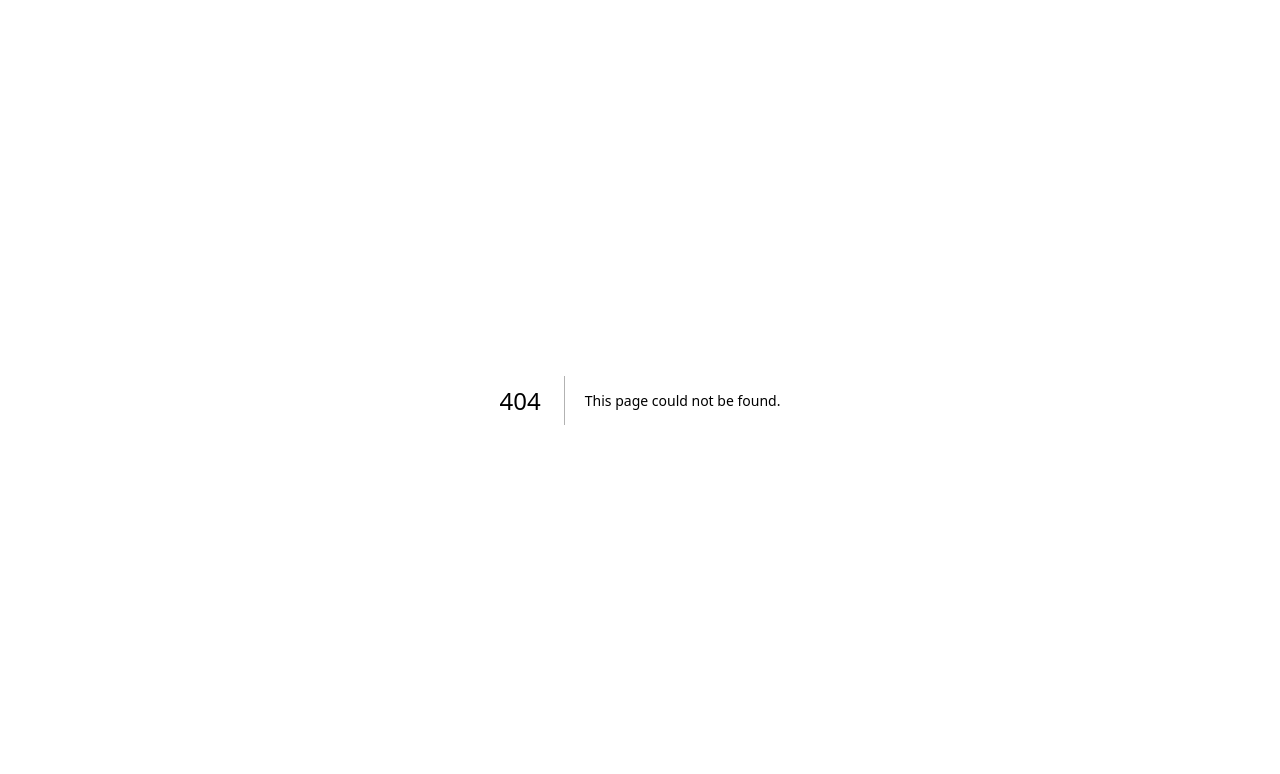
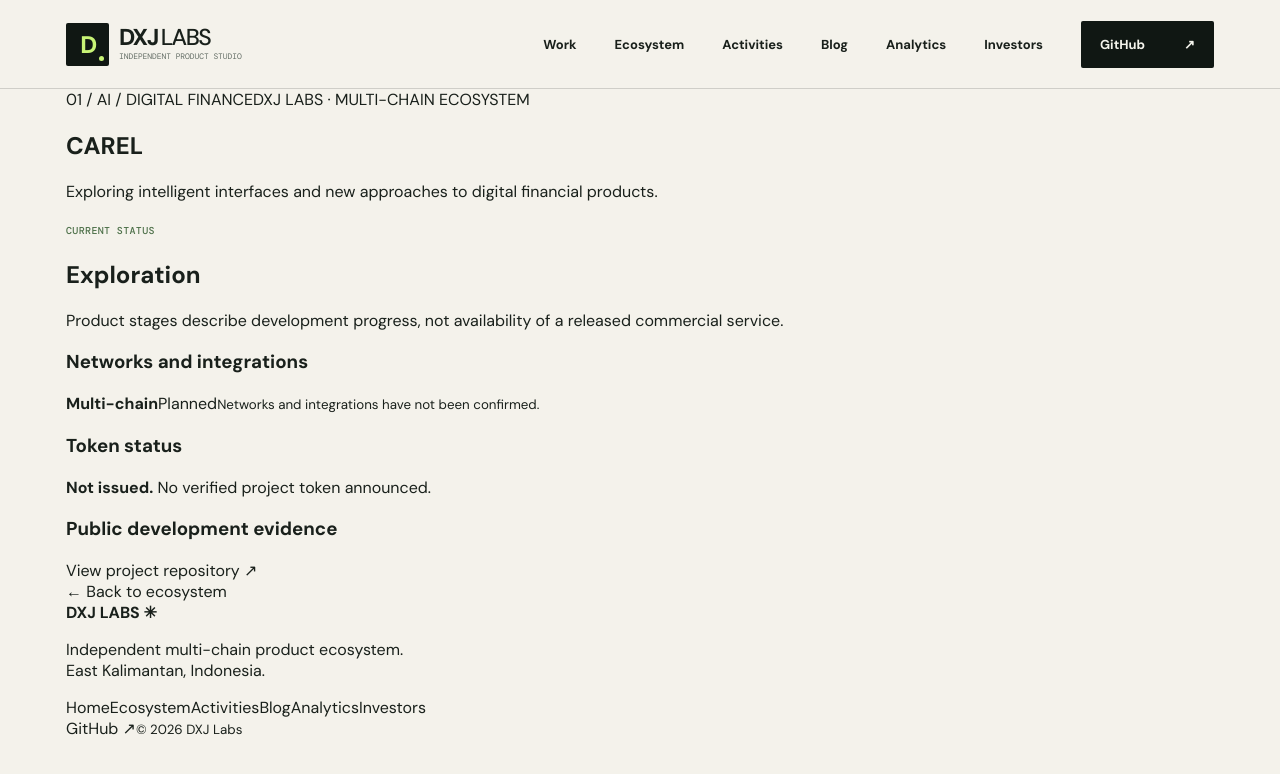
Before and after one commit to DXJLabs/dxj-labs-site, a Next.js app: page /ecosystem/carel in a window 1280 px wide. Before the commit this address had no page. Shown: the top 774 px of the page. Built offline with nearby package versions, Linux system fonts and the light colour scheme.

Commit message:
feat: add functional multi-chain ecosystem content routes

```diff
--- /dev/null
+++ b/app/ecosystem/[slug]/page.tsx
@@ -0,0 +1,32 @@
+import type { Metadata } from "next";
+import Link from "next/link";
+import { notFound } from "next/navigation";
+import PlatformPage from "../../../components/PlatformPage";
+import { projects } from "../../../lib/platform";
+
+export function generateStaticParams() { return projects.map(project => ({ slug: project.slug })); }
+export async function generateMetadata({ params }: { params: Promise<{ slug: string }> }): Promise<Metadata> {
+  const { slug } = await params;
+  const p = projects.find(item => item.slug === slug);
+  return p ? { title: `${p.name} | DXJ Labs Ecosystem`, description: p.description } : { title: "Project not found | DXJ Labs" };
+}
+const stageName = { "in-development": "In development", exploration: "Exploration", prototype: "Prototype" };
+const networkName = { live: "Live", testing: "Testing", planned: "Planned" };
+
+export default async function ProjectDetail({ params }: { params: Promise<{ slug: string }> }) {
+  const { slug } = await params;
+  const product = projects.find(item => item.slug === slug);
+  if (!product) notFound();
+  return (
+    <PlatformPage number="01" tag={product.area.toUpperCase()} title={product.name} description={product.description}>
+      <section className="platform-section detail-panel">
+        <div className="detail-intro"><span className="section-tag">CURRENT STATUS</span><h2>{stageName[product.stage]}</h2><p>Product stages describe development progress, not availability of a released commercial service.</p></div>
+        <div className="detail-content"><h3>Networks and integrations</h3>{product.networks.map(network => <div className="chain-row" key={network.name}><strong>{network.name}</strong><span>{networkName[network.stage]}</span><small>{network.note}</small></div>)}
+        <h3>Token status</h3><p><strong>Not issued.</strong> {product.token.note}</p>
+        <h3>Public development evidence</h3>
+        {product.repositoryUrl ? <a className="platform-inline-link" href={product.repositoryUrl} target="_blank" rel="noopener noreferrer">View project repository ↗</a> : <p>No official DXJ Labs organization repository is listed yet. This prototype is undergoing validation.</p>}
+        </div>
+      </section><div className="platform-back"><Link href="/ecosystem">← Back to ecosystem</Link></div>
+    </PlatformPage>
+  );
+}
```
